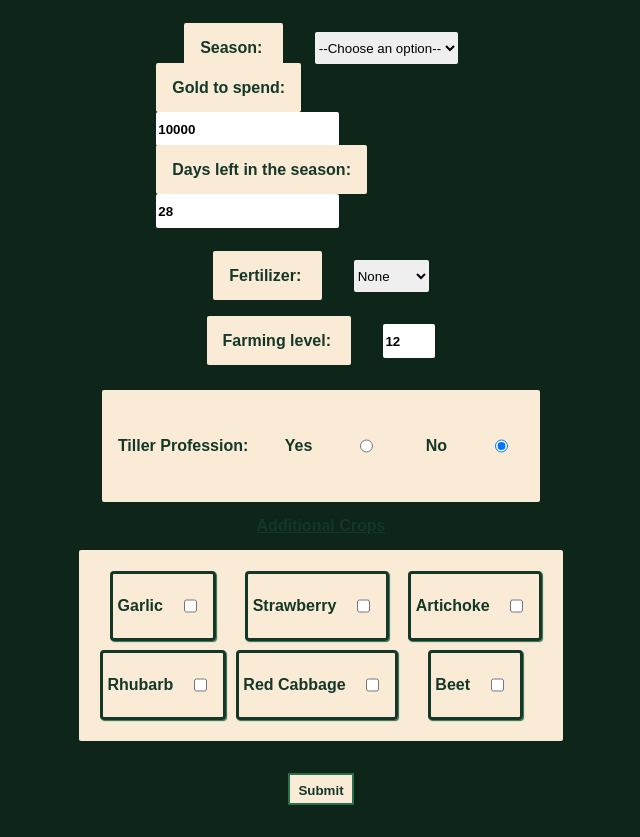
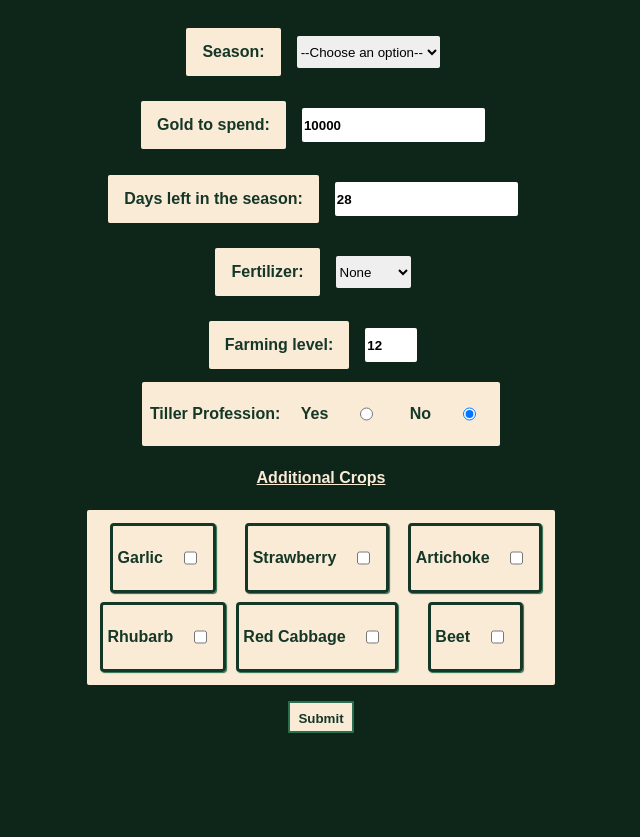
Before and after one commit to ongaston/stardew, a plain HTML site: page index.html in a window 1280 px wide. Shown: the whole page, without its empty margins (319-959 px from the left). After the commit the page ends 800 px from the top, so only its background shows below. Drawn offline with nearby package versions, Linux system fonts and the light colour scheme.

Commit message:
layout editing

```diff
--- a/index.html
+++ b/index.html
@@ -74,7 +74,7 @@
                     </section>
                 </section>
 
-                    <p style="color:hsla(151, 45%, 15%, 1); text-decoration: underline;">Additional Crops</p>
+                    <p>Additional Crops</p>
                     <legend id='crops-available'>
                         <section class='column'>
                             <section class='extra-crops'>
--- a/resources/css/style.css
+++ b/resources/css/style.css
@@ -12,23 +12,33 @@ html {
     align-items: center;
     padding: 1rem;
     justify-content: center;
+    width: 100%;
+}
 
+p {
+    color: antiquewhite;
+    text-decoration: underline;
+    margin: 1.5rem 0;
 }
 
 #form  select,
 #form  option,
-#form legend,
-#form label,
 #form input {
     margin: 1rem;
 }
 
-label,
-legend {
+label {
     background-color: antiquewhite;
     color:hsla(151, 45%, 15%, 1);
     padding: 1rem;
     border-radius: 2px;
+}
+
+legend {
+    background-color: antiquewhite;
+    color: hsla(151, 45%, 15%, 1);
+    border-radius: 2px;
+    padding: 0rem 0.5rem;
 }
 
 select,
@@ -154,6 +164,20 @@ body {
     display: none;
 }
 
+
+.mobile {
+    margin: 0.25rem 0;
+}
+
+#crops-available {
+    padding: 0.5rem;
+}
+
+.mobile {
+    display: inline-flex;
+    align-items: center;
+    justify-content: center;
+}
 @media only screen and (max-width: 480px) {
 
     #mobile-check {
@@ -221,5 +245,9 @@ body {
         text-align: center;
     }
 
+    p {
+        color:hsla(151, 45%, 15%, 1);
+    }
+
 
 }
```
